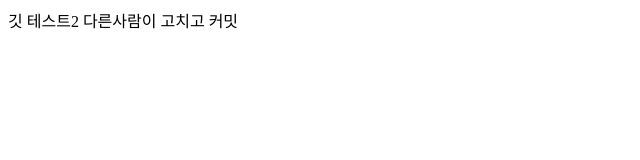
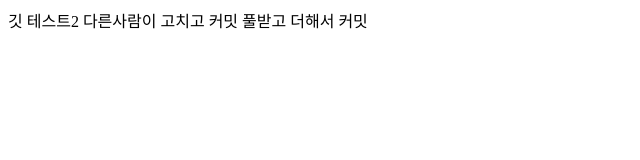
Before and after one commit to cksrlcks/ec_git_test, a plain HTML site: page index.html in a window 1280 px wide. Shown: the whole page, without its empty margins (0-640 px from the left). Drawn offline with Linux system fonts and the light colour scheme.

Commit message:
풀받고 커밋

```diff
--- a/index.html
+++ b/index.html
@@ -5,6 +5,6 @@
 	<title>Document</title>
 </head>
 <body>
-	깃 테스트2 다른사람이 고치고 커밋
+	깃 테스트2 다른사람이 고치고 커밋 풀받고 더해서 커밋
 </body>
 </html>
```
